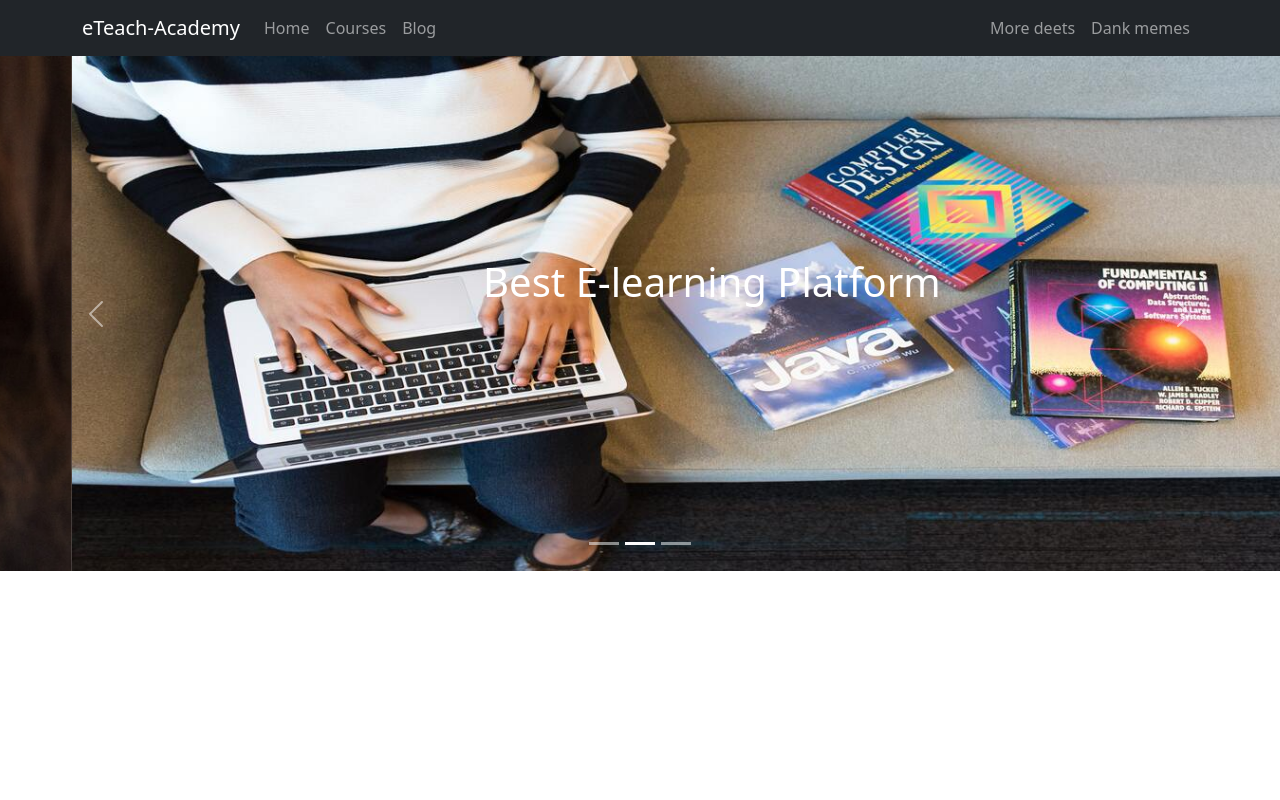
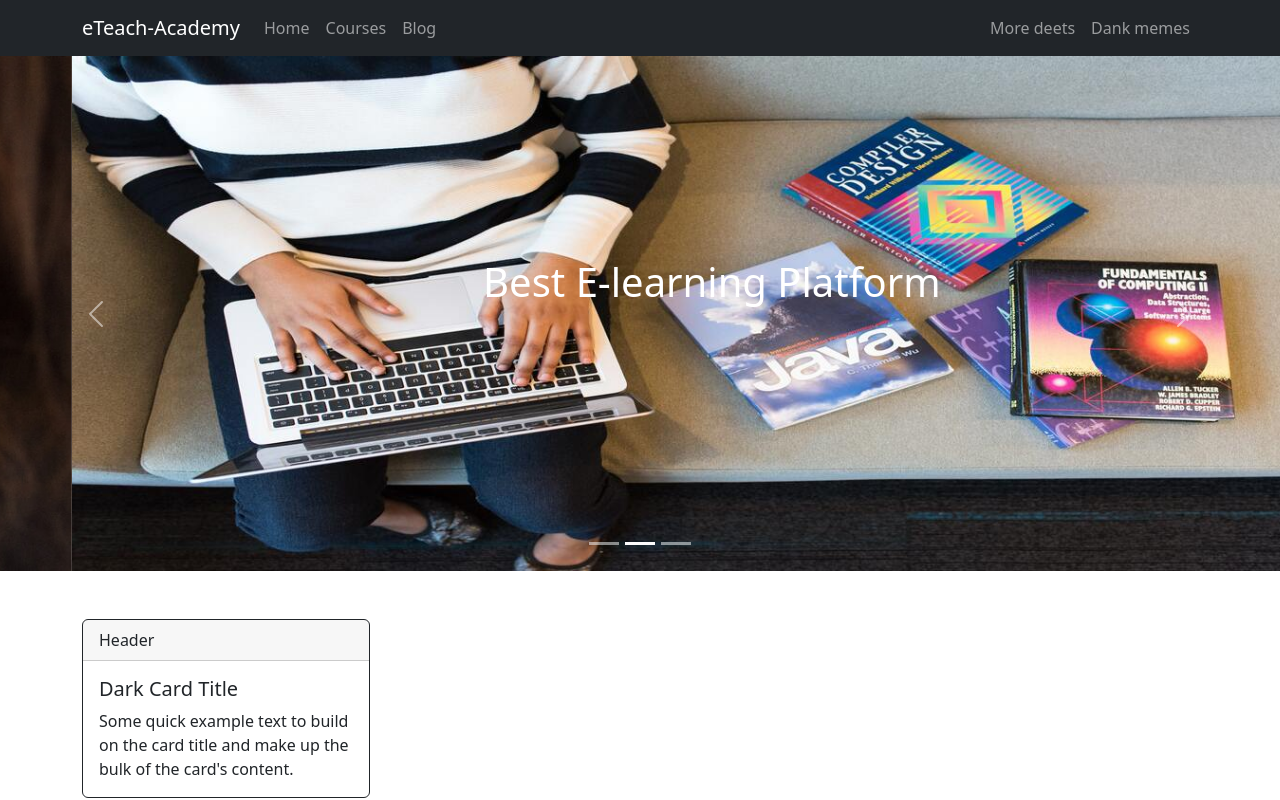
Before and after one commit to SamitMahadi/eteach-academy, a React (Create React App) app: page / in a window 1280 px wide. Built offline with nearby package versions, Linux system fonts and the light colour scheme.

Commit message:
card added

```diff
--- /dev/null
+++ b/src/Components/Carusel/Carusel.js
@@ -0,0 +1,51 @@
+import React from 'react';
+import Carousel from 'react-bootstrap/Carousel';
+import photo1 from '../../Assets/Carusel/pexels-christina-morillo-1181263.jpg'
+import photo2 from '../../Assets/Carusel/new2.jpg'
+import photo3 from '../../Assets/Carusel/new3.jpg'
+
+const Carusel = () => {
+    return (
+        <Carousel className='mb-5'>
+        <Carousel.Item>
+          <img
+            className="d-block w-100 "
+            src={photo1}
+            alt="First slide"
+          />
+          <Carousel.Caption className='d-flex flex-column justify-content-center h-100 h1'>
+            <h3 className='h1 font-weight-bold'>Welcome To eTeach Academy</h3>
+
+          </Carousel.Caption>
+        </Carousel.Item>
+        <Carousel.Item>
+          <img
+            className="d-block w-100 h-50"
+            src={photo2}
+            alt="Second slide"
+          />
+
+          <Carousel.Caption className='d-flex flex-column justify-content-center h-100 h1'>
+            <h3 className='h1 font-weight-bold'>Best E-learning Platform</h3>
+          </Carousel.Caption>
+        </Carousel.Item>
+        <Carousel.Item>
+          <img
+            className="d-block w-100 h-50"
+            src={photo3}
+            alt="Third slide"
+          />
+
+          <Carousel.Caption className='d-flex flex-column justify-content-center h-100 h1'>
+            <h3 className='h1 font-weight-bold'>Learn best from the best</h3>
+
+          </Carousel.Caption>
+        </Carousel.Item>
+
+
+      </Carousel>
+
+    );
+};
+
+export default Carusel;
--- /dev/null
+++ b/src/Components/Support/Support.js
@@ -0,0 +1,25 @@
+import React from 'react';
+import { Container } from 'react-bootstrap';
+import Card from 'react-bootstrap/Card';
+
+
+const Support = () => {
+    return (
+
+    <Container className=''>
+         <Card className='mt-10' border="dark" style={{ width: '18rem' }}>
+        <Card.Header>Header</Card.Header>
+        <Card.Body>
+          <Card.Title>Dark Card Title</Card.Title>
+          <Card.Text>
+            Some quick example text to build on the card title and make up the
+            bulk of the card's content.
+          </Card.Text>
+        </Card.Body>
+      </Card>
+    </Container>
+
+    );
+};
+
+export default Support;
--- a/src/Pages/Home/Home/Home.js
+++ b/src/Pages/Home/Home/Home.js
@@ -1,48 +1,18 @@
 import React from 'react';
-import Carousel from 'react-bootstrap/Carousel';
-import photo1 from '../../../Assets/Carusel/pexels-christina-morillo-1181263.jpg'
-import photo2 from '../../../Assets/Carusel/new2.jpg'
-import photo3 from '../../../Assets/Carusel/new3.jpg'
+import Carusel from '../../../Components/Carusel/Carusel';
+import Support from '../../../Components/Support/Support';
+
+
 
 const Home = () => {
     return (
-        <Carousel>
-        <Carousel.Item>
-          <img
-            className="d-block w-100 "
-            src={photo1}
-            alt="First slide"
-          />
-          <Carousel.Caption className='d-flex flex-column justify-content-center h-100 h1'>
-            <h3 className='h1 font-weight-bold'>Welcome To eTeach Academy</h3>
+       <div>
+        <Carusel></Carusel>
+        <Support></Support>
+       </div>
 
-          </Carousel.Caption>
-        </Carousel.Item>
-        <Carousel.Item>
-          <img
-            className="d-block w-100 h-50"
-            src={photo2}
-            alt="Second slide"
-          />
 
-          <Carousel.Caption className='d-flex flex-column justify-content-center h-100 h1'>
-            <h3 className='h1 font-weight-bold'>Best E-learning Platform</h3>
-          </Carousel.Caption>
-        </Carousel.Item>
-        <Carousel.Item>
-          <img
-            className="d-block w-100 h-50"
-            src={photo3}
-            alt="Third slide"
-          />
-
-          <Carousel.Caption className='d-flex flex-column justify-content-center h-100 h1'>
-            <h3 className='h1 font-weight-bold'>Learn best from the best</h3>
-
-          </Carousel.Caption>
-        </Carousel.Item>
-      </Carousel>
-    );
+      );
 };
 
 export default Home;
--- a/src/Pages/Shared/Header/Header.js
+++ b/src/Pages/Shared/Header/Header.js
@@ -2,7 +2,6 @@ import React from 'react';
 import Container from 'react-bootstrap/Container';
 import Nav from 'react-bootstrap/Nav';
 import Navbar from 'react-bootstrap/Navbar';
-import NavDropdown from 'react-bootstrap/NavDropdown';
 
 const Header = () => {
     return (
```
